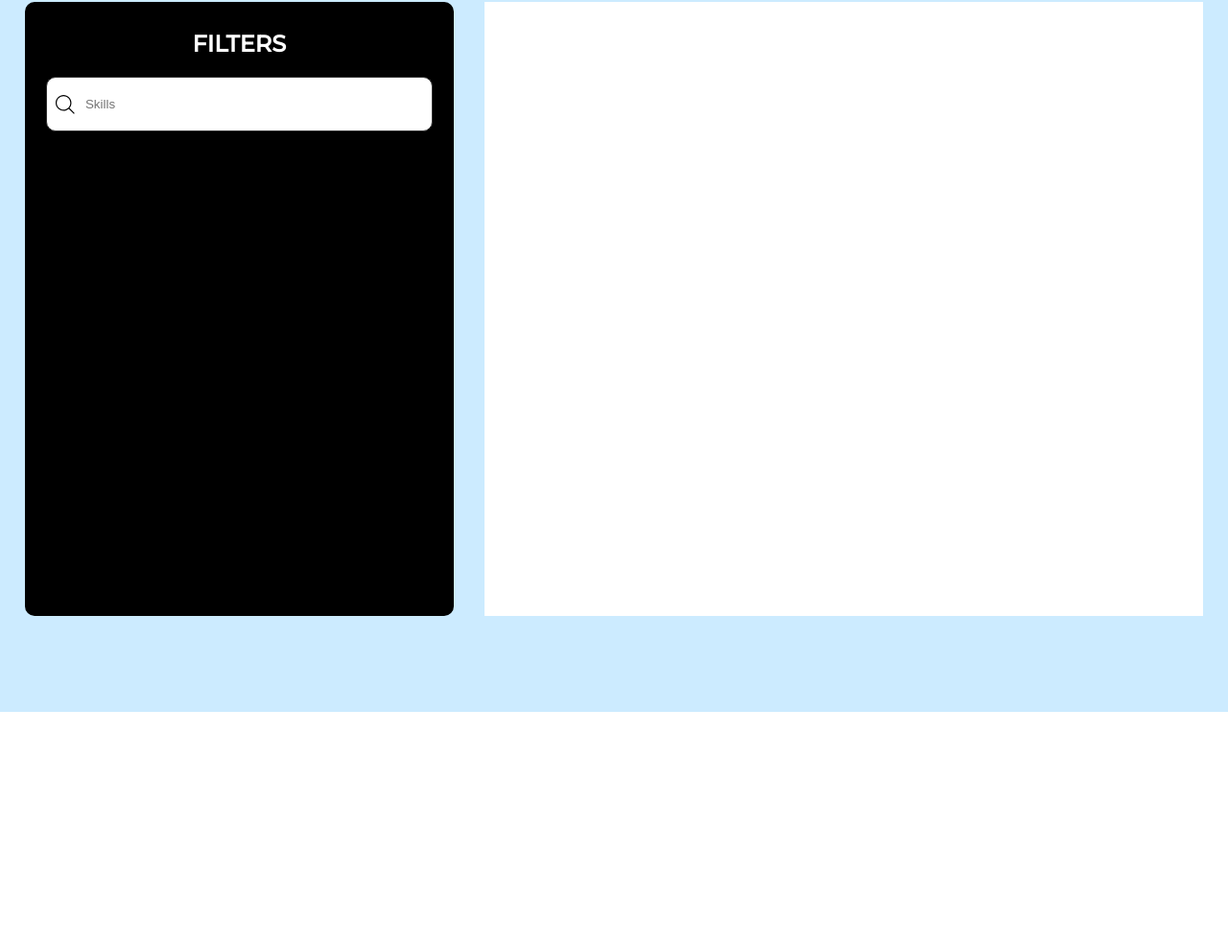
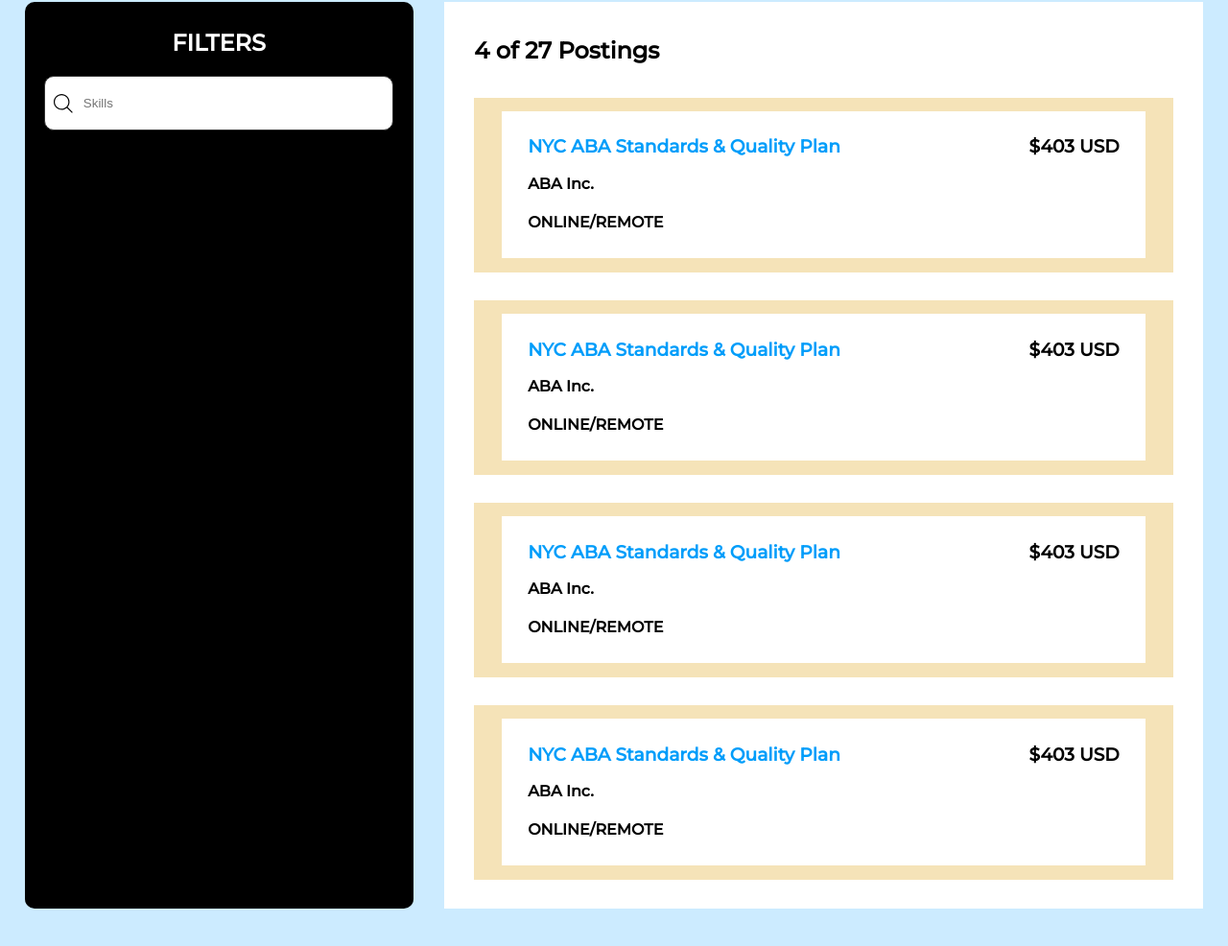
Before and after one commit to Nandini-13/FreeUp, a plain HTML site: page jobs.html in a window 1280 px wide. Shown: the part 330-1316 px from the top of the page at 96% size. Before the commit the page ends 1072 px from the top, so only its background shows below. Drawn offline with Linux system fonts and the light colour scheme.

Commit message:
recent change

```diff
--- a/jobs.css
+++ b/jobs.css
@@ -8,10 +8,10 @@
     display: grid;
     grid-gap: 2em;
     grid-template-areas:
-        'get get get get'
-        'filter post post post'
-        'filter post post post'
-        'filter post post post';
+        'get get get'
+        'filter post post'
+        'filter post post'
+        'filter post post';
     padding: 100px 2vw;
     /* height: 100vh; */
     width: 100%;
@@ -36,7 +36,10 @@
 #post {
     grid-area: post;
     background-color: white;
-    height: 80vh;
+    height: max-content;
+    display: flex;
+    flex-direction: column;
+    padding: 2% 4%;
 }
 #row{
     display: flex;
@@ -111,3 +114,13 @@
     left: 45px;
     transform: translate(0, -50%);
 }
+.indvpost{
+    background-color: #f5e3b8;
+    padding: 2% 4%;
+    margin: 2% 0;
+}
+.postcont{
+    background-color: white;
+    height: 100%;
+    padding: 1% 4%;
+}
--- a/jobs.html
+++ b/jobs.html
@@ -55,9 +55,51 @@
                         fill-rule="evenodd"></path>
                 </svg>
             </div>
+            <div style="background-color: white;">
+
+            </div>
         </center>
         </div>
-        <div id="post"></div>
+        <div id="post">
+            <h2>4 of 27 Postings</h2>
+            <div class="indvpost">
+                <div class="postcont">
+                    <h3><span style="float: left; color: #009dfa;">NYC ABA Standards & Quality Plan</span>
+                    <span style="color: black; float: right;">$403 USD</span>
+                    </h3><br>
+                    <h4>ABA Inc.</h4>
+                    <h4>ONLINE/REMOTE</h4>
+                </div>
+            </div>
+            <div class="indvpost">
+                <div class="postcont">
+                    <h3><span style="float: left; color: #009dfa;">NYC ABA Standards & Quality Plan</span>
+                    <span style="color: black; float: right;">$403 USD</span>
+                    </h3><br>
+                    <h4>ABA Inc.</h4>
+                    <h4>ONLINE/REMOTE</h4>
+                </div>
+            </div>
+            <div class="indvpost">
+                <div class="postcont">
+                    <h3><span style="float: left; color: #009dfa;">NYC ABA Standards & Quality Plan</span>
+                    <span style="color: black; float: right;">$403 USD</span>
+                    </h3><br>
+                    <h4>ABA Inc.</h4>
+                    <h4>ONLINE/REMOTE</h4>
+                </div>
+            </div>
+            <div class="indvpost">
+                <div class="postcont">
+                    <h3><span style="float: left; color: #009dfa;">NYC ABA Standards & Quality Plan</span>
+                    <span style="color: black; float: right;">$403 USD</span>
+                    </h3><br>
+                    <h4>ABA Inc.</h4>
+                    <h4>ONLINE/REMOTE</h4>
+                </div>
+            </div>
+
+        </div>
     </div>
 </body>
 
```
